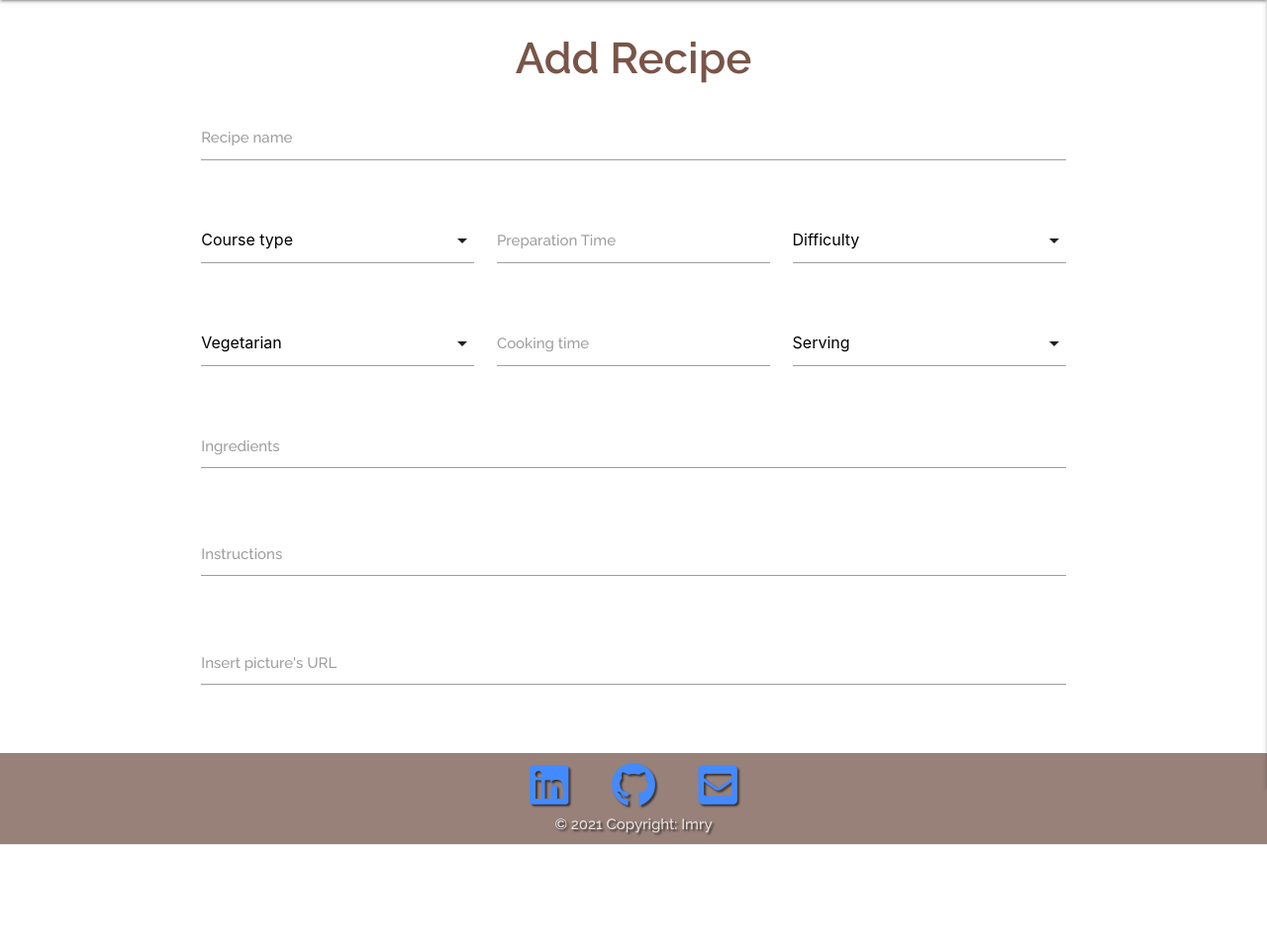
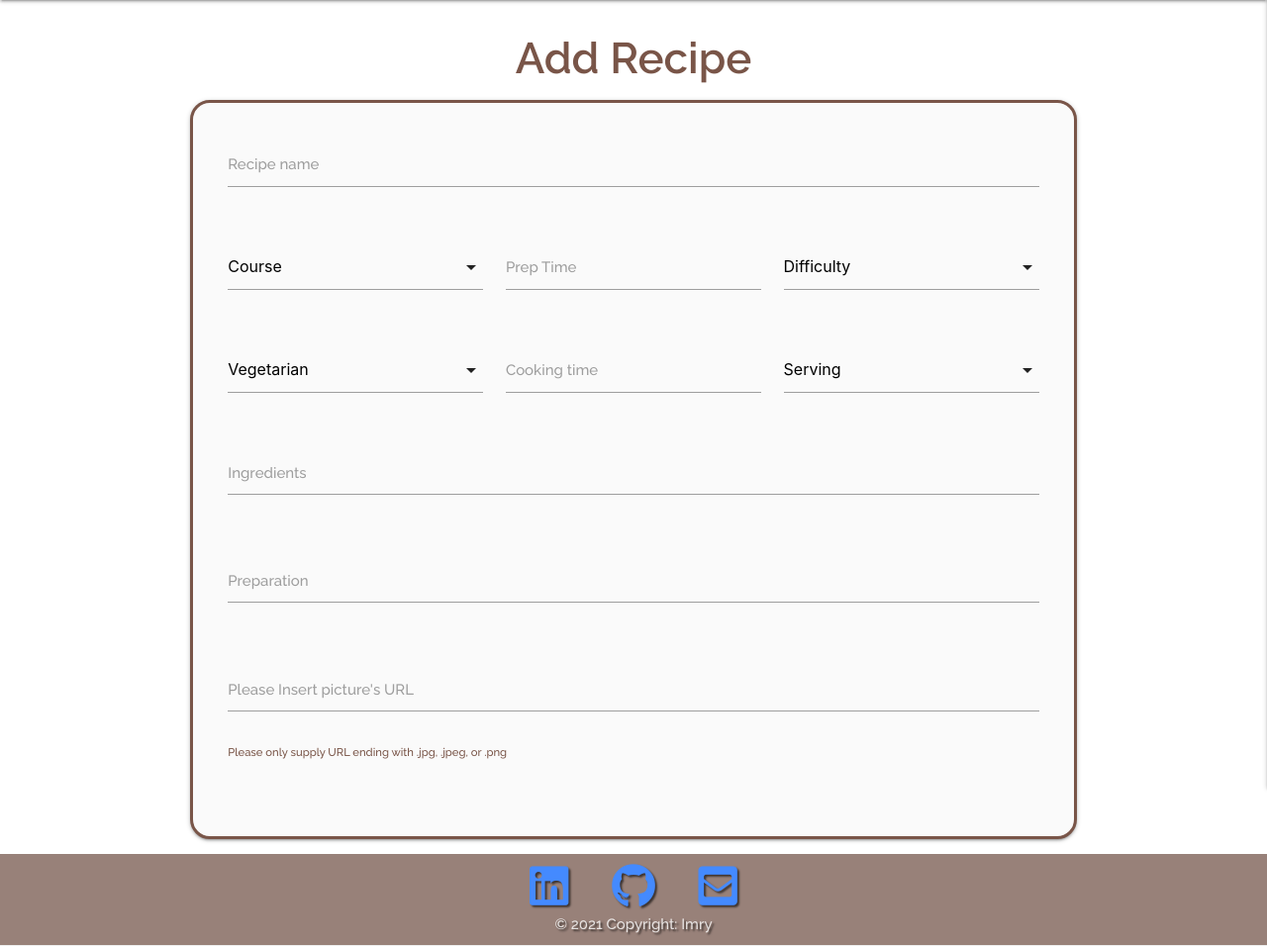
Before and after one commit to mattyImry/Nonna-s-Kitchen_MS3-Code-Institute, a Flask app: page /add_recipe in a window 1280 px wide. Shown: the part 64-1020 px from the top of the page at 99% size. Before the commit the page ends 918 px from the top, so only its background shows below. Run offline with Flask 2, Linux system fonts and the light colour scheme; some libraries are stand-ins or nearby versions; some web fonts are replaced.

Commit message:
Add input fields to add_recipe.html page

```diff
--- a/static/css/style.css
+++ b/static/css/style.css
@@ -88,4 +88,10 @@ body::after {
 }
 
 
-/*MEDIA QUERY*/
+/*ADD-RECIPE.HTML PAGE*/
+
+.card-add-recipe {
+    border: 3px solid ;
+    border-radius: 20px;
+    color: #795548
+}
--- a/templates/add_recipe.html
+++ b/templates/add_recipe.html
@@ -3,29 +3,30 @@
 
     <h3 class="center-align title-pages brown-text darken-4">Add Recipe</h3>
 
-    <div class="row">
+    <section class="row card-add-recipe card-panel grey lighten-5">
         <form class="col s12" method="POST" action="">
             <div class="row">
                 <div class="input-field col s12">
-                    <input  id="first_name" type="text" class="validate">
-                    <label for="first_name">Recipe name</label>
+                    <input  id="recipe_name" name="recipe_name" type="text"
+                        minlength="5" maxlength="40" class="validate" required>
+                    <label for="recipe_name">Recipe name</label>
                 </div>
             </div>
             <div class="row ">
                 <div class="input-field col s4">
-                    <select multiple>
-                        <option value="" disabled selected>Course type</option>
+                    <select id="type" name="type" multiple class="validate" required>
+                        <option value="" disabled selected>Course</option>
                         <option value="1">First Dish</option>
                         <option value="2">Main Course</option>
                         <option value="2">Dessert</option>
                     </select>
                 </div>
                 <div class="input-field col s4">
-                    <input id="last_name" type="text" class="validate">
-                    <label for="last_name"> Preparation Time</label>
+                    <input id="prep_time" name="prep_time"  type="text" class="validate" required>
+                    <label for="prep_time">Prep Time</label>
                 </div>
                 <div class="input-field col s4">
-                    <select multiple>
+                    <select id="difficulty" name="difficulty" multiple class="validate" required>
                         <option value="" disabled selected>Difficulty</option>
                         <option value="1">Easy</option>
                         <option value="2">Medium</option>
@@ -37,7 +38,7 @@
             <div class="row ">
                 <div class="input-field col s4">
 
-                    <select multiple>
+                    <select id="is_vegetarian" name="is_vegetarian" multiple class="validate" required>
                         <option value="" disabled selected>Vegetarian</option>
                         <option value="1">Yes</option>
                         <option value="2">No</option>
@@ -45,11 +46,11 @@
                     </select>
                 </div>
                 <div class="input-field col s4">
-                    <input id="last_name" type="text" class="validate">
-                    <label for="last_name"> Cooking time</label>
+                    <input id="cook_time" name="cook_time" type="text" class="validate" required>
+                    <label for="cook_time">Cooking time</label>
                 </div>
                 <div class="input-field col s4">
-                    <select multiple>
+                    <select id="serving" name="serving" multiple class="validate" required>
                         <option value="" disabled selected>Serving</option>
                         <option value="1">2 People</option>
                         <option value="2">4 People</option>
@@ -60,23 +61,27 @@
             </div>
             <div class="row">
                 <div class="input-field col s12">
-                    <textarea id="textarea1" class="materialize-textarea"></textarea>
-                    <label for="textarea1">Ingredients</label>
+                    <textarea id="ingredients" name="ingredients" class="materialize-textarea validate"
+                        minlength="5" maxlength="500" required></textarea>
+                    <label for="ingredients">Ingredients</label>
                 </div>
             </div>
             <div class="row">
                 <div class="input-field col s12">
-                    <textarea id="textarea1" class="materialize-textarea"></textarea>
-                    <label for="textarea1">Instructions</label>
+                    <textarea id="preparation" name="preparation" class="materialize-textarea validate"
+                        minlength="5" maxlength="500" required></textarea>
+                    <label for="preparation">Preparation</label>
                 </div>
             </div>
             <div class="row">
                 <div class="input-field col s12">
-                    <textarea id="textarea1" class="materialize-textarea"></textarea>
-                    <label for="textarea1">Insert picture's URL</label>
+                    <textarea id="image" name="image" class="materialize-textarea validate"
+                        minlength="5" maxlength="300" required></textarea>
+                    <label for="image">Please Insert picture's URL</label>
+                    <p><small>Please only supply URL ending with .jpg, .jpeg, or .png</small></p>
                 </div>
             </div>
         </form>
-    </div>
+    </section>
 
 {% endblock %}
--- a/templates/login.html
+++ b/templates/login.html
@@ -3,9 +3,9 @@
 
 <h3 class="center-align title-pages brown-text darken-4">Log In</h3>
 
-<div class="row row-form-register">
+<div class="row row-form-register ">
     <form class="col s12 m8 offset-m2" method="POST" action="{{ url_for('login') }}">
-        <div class="card-panel ">
+        <div class="card-panel grey lighten-5">
             <!--USERNAME-->
             <div class="row">
                 <div class="input-field col s12 ">
--- a/templates/myprofile.html
+++ b/templates/myprofile.html
@@ -5,7 +5,7 @@
 
 <div class="row row-form-register">
     <div class="col s12 m8 offset-m2" >
-        <div class="card-panel ">
+        <div class="card-panel card-panel grey lighten-5">
             <h3 class="center-align brown-text darken-4">
                 {{ username|capitalize }}'s Profile
             </h3>
--- a/templates/register.html
+++ b/templates/register.html
@@ -3,9 +3,9 @@
 
 <h3 class="center-align title-pages brown-text darken-4">Register</h3>
 
-<div class="row row-form-register">
+<div class="row row-form-register ">
     <form class="col s12 m8 offset-m2" method="POST" action="{{ url_for('register') }}">
-        <div class="card-panel ">
+        <div class="card-panel grey lighten-5">
             <!--USERNAME-->
             <div class="row">
                 <div class="input-field col s12 ">
```
